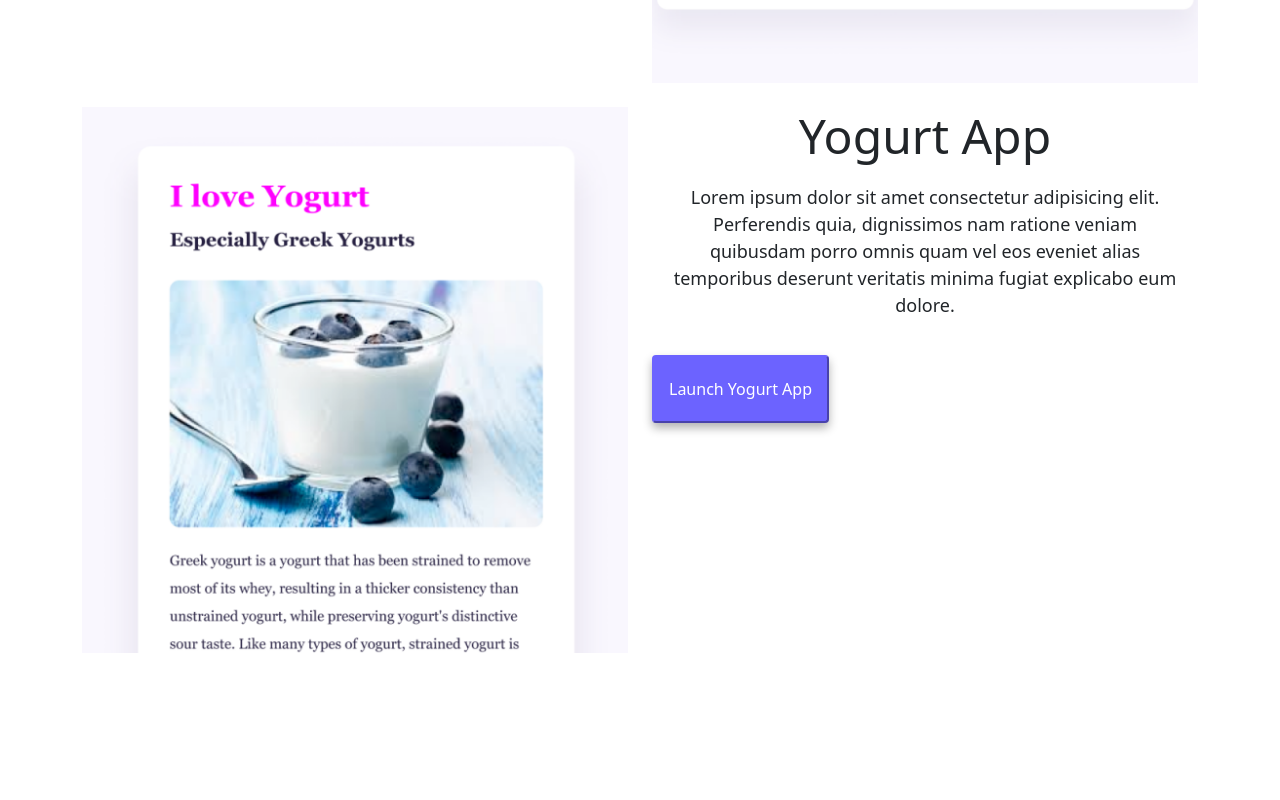
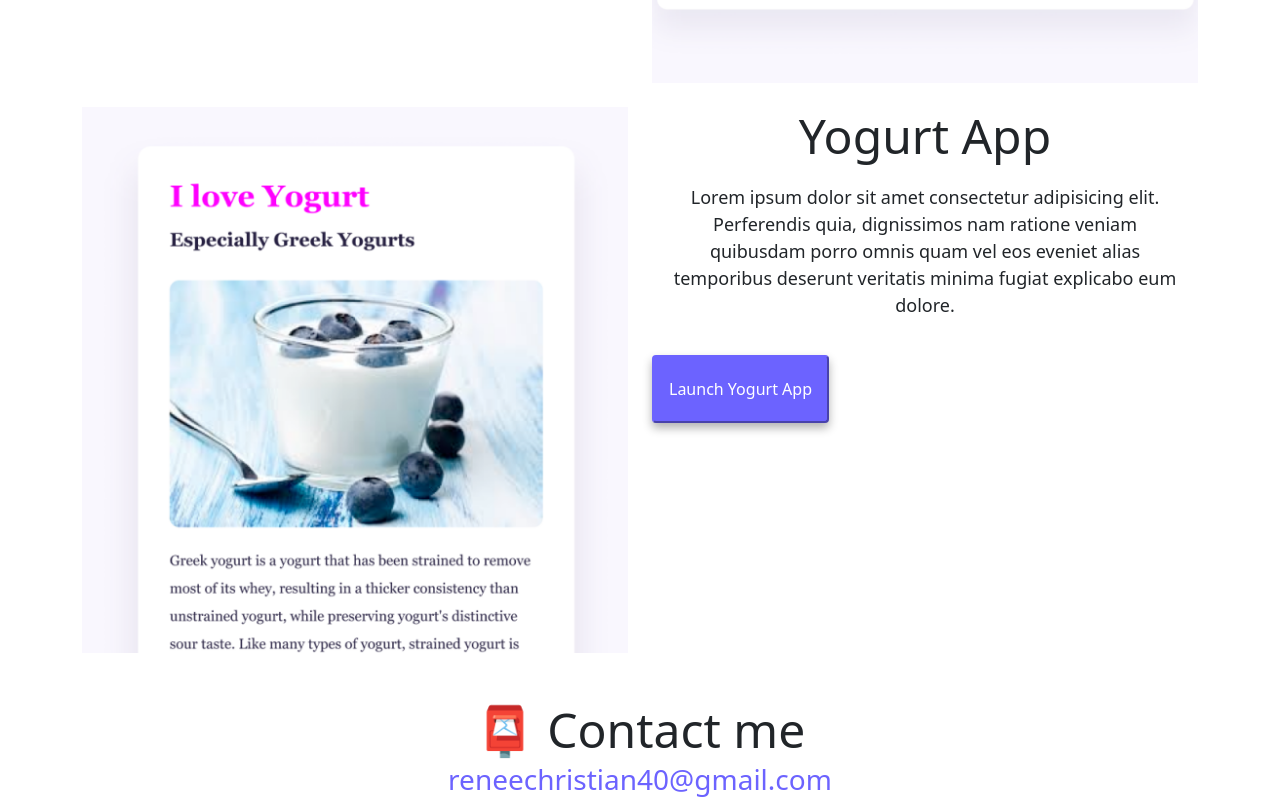
Before and after one commit to Rae40/Renee-Portfolio, a plain HTML site: page index.html in a window 1280 px wide. Shown: the part 1505-2305 px from the top of the page. Before the commit the page ends 2158 px from the top, so only its background shows below. Drawn offline with nearby package versions, Linux system fonts and the light colour scheme.

Commit message:
Added font awesome

```diff
--- a/index.html
+++ b/index.html
@@ -17,6 +17,12 @@
       integrity="sha384-ka7Sk0Gln4gmtz2MlQnikT1wXgYsOg+OMhuP+IlRH9sENBO0LRn5q+8nbTov4+1p"
       crossorigin="anonymous"
     ></script>
+     <script src="https://kit.fontawesome.com/c14dd2fb14.js" crossorigin="anonymous"></script>
+    <link rel="preconnect" href="https://fonts.gstatic.com" />
+    <link
+      href="https://fonts.googleapis.com/css2?family=Playfair+Display:wght@700&family=Poppins:wght@500;700&display=swap"
+      rel="stylesheet"
+    />
     <link rel="stylesheet" href="styles.css" />
   </head>
   <body>
@@ -45,7 +51,7 @@
               <a class="nav-link" href="about.html" title="More About the Developer">About me</a>
             </li>
             <li class="nav-item">
-              <a class="nav-link" href="about.html#contact" title="Contact Info">Contact me</a>
+              <a class="nav-link" href="index.html#contact" title="Contact Info">Contact me</a>
             </li>
           </ul>
         </div>
@@ -56,7 +62,7 @@
     <h1>Renee Christian</h1>
     <h3>🇺🇸 Front-end developer, based in New York City</h3>
     <div class="navigation-links">
-      <a href="about.html#contact" class="contact-link" title="Contact Info">Contact me</a>
+      <a href="index.html#contact" class="contact-link" title="Contact Info">Contact me</a>
       <a href="about.html" class="about-link" title="More About the Developer">About me</a>
     </div>
 
@@ -112,8 +118,22 @@
           <button id="launch">
             <a href="#" class="button-link" title="See this project in action">Launch Yogurt App</a>
           </button>
+
         </div>
       </div>
     </div>
+
+    <br />
+    <br />
+
+     <footer>
+             <div id="contact">
+      <h2>📮 Contact me</h2>
+      <a href="mailto:reneechristian40@gmail.com" class="email-link" title="Contact Us by Email">
+        reneechristian40@gmail.com
+      </a>
+    </div>
+            </footer>
+
   </body>
 </html>
```
Also changed, not shown: about.html (+8 -1 lines).
